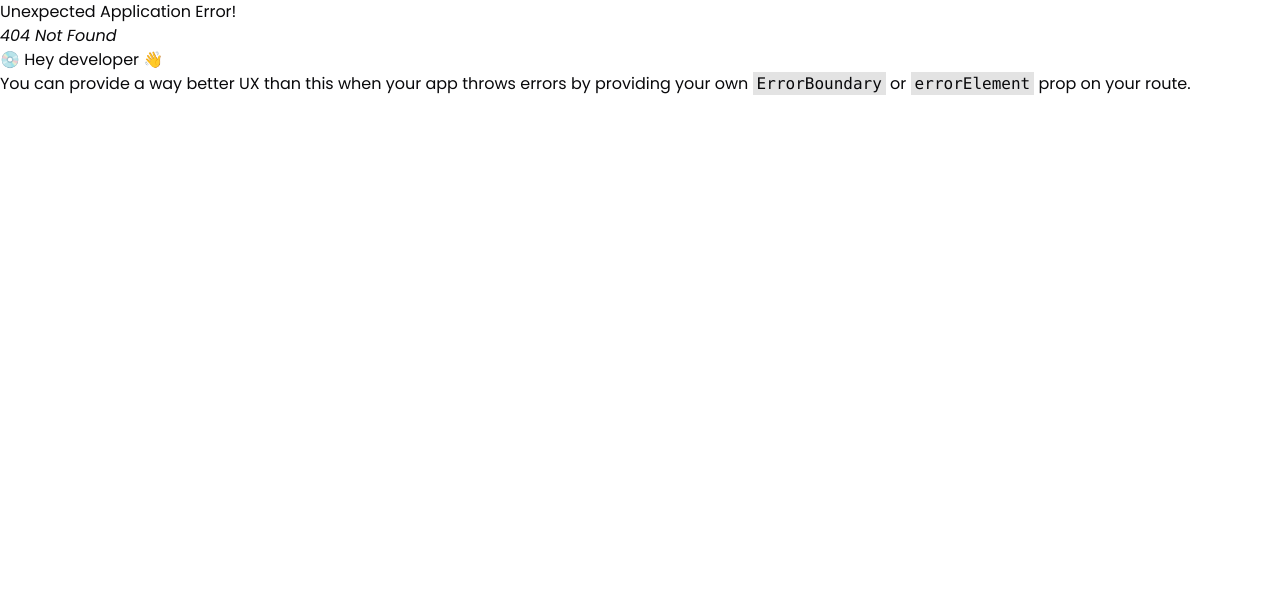
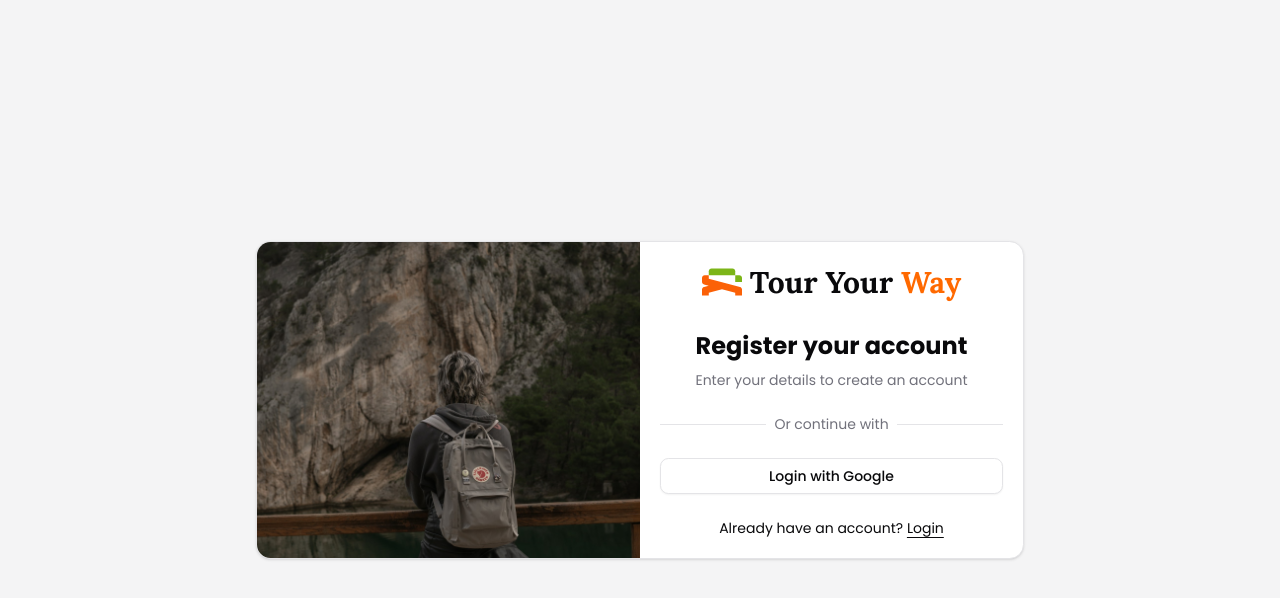
Before and after one commit to codewithsaidul/PH-Tour-Mangement-System-FrontEnd, a React (Vite) app: page /register in a window 1280 px wide. Before the commit this address had no page. Shown: the top 598 px of the page. Built offline with nearby package versions, Linux system fonts and the light colour scheme.

Commit message:
register page added

```diff
--- /dev/null
+++ b/src/components/modules/Authentication/RegisterForm.tsx
@@ -0,0 +1,50 @@
+import Logo from "@/assets/icons/Logo";
+import { Button } from "@/components/ui/button";
+import { cn } from "@/lib/utils";
+import { Link } from "react-router";
+
+export function RegisterForm({
+  className,
+  ...props
+}: React.HTMLAttributes<HTMLDivElement>) {
+  return (
+    <div className={cn("flex flex-col gap-6", className)} {...props}>
+      <div className="flex flex-col items-center gap-2 text-center">
+        <div className="flex justify-center gap-2 md:justify-start">
+          <Link to="/" className="flex items-center gap-2 font-medium mb-5">
+            <Logo />
+            <h2 className="text-foreground max-sm:hidden text-3xl font-bold font-tour-title">
+              Tour Your <span className="text-primary">Way</span>
+            </h2>
+          </Link>
+        </div>
+        <h1 className="text-2xl font-bold">Register your account</h1>
+        <p className="text-sm text-muted-foreground">
+          Enter your details to create an account
+        </p>
+      </div>
+      <div className="grid gap-6">
+        <div className="relative text-center text-sm after:absolute after:inset-0 after:top-1/2 after:z-0 after:flex after:items-center after:border-t after:border-border">
+          <span className="relative z-10 bg-background px-2 text-muted-foreground">
+            Or continue with
+          </span>
+        </div>
+
+        <Button
+          type="button"
+          variant="outline"
+          className="w-full cursor-pointer"
+        >
+          Login with Google
+        </Button>
+      </div>
+
+      <div className="text-center text-sm">
+        Already have an account?{" "}
+        <Link to="/login" className="underline underline-offset-4">
+          Login
+        </Link>
+      </div>
+    </div>
+  );
+}
--- /dev/null
+++ b/src/pages/Register.tsx
@@ -0,0 +1,29 @@
+import TravelRegister from "@/assets/images/travel-register.jpg";
+import { RegisterForm } from "@/components/modules/Authentication/RegisterForm";
+import { Card, CardContent } from "@/components/ui/card";
+import { cn } from "@/lib/utils";
+
+export default function RegisterPage() {
+  return (
+    <div className="bg-muted flex min-h-svh flex-col items-center justify-center p-6 md:p-10">
+      <div className="w-full max-w-sm md:max-w-3xl">
+        <div className={cn("flex flex-col gap-6")}>
+          <Card className="overflow-hidden p-0">
+            <CardContent className="grid p-0 md:grid-cols-2">
+              <div className="p-5 order-2">
+                <RegisterForm />
+              </div>
+              <div className="bg-muted order-1 relative hidden md:block">
+                <img
+                  src={TravelRegister}
+                  alt="Image"
+                  className="absolute inset-0 h-full w-full object-cover dark:brightness-[0.2] dark:grayscale"
+                />
+              </div>
+            </CardContent>
+          </Card>
+        </div>
+      </div>
+    </div>
+  );
+}
--- a/src/routes/router.ts
+++ b/src/routes/router.ts
@@ -1,6 +1,7 @@
 import App from "@/App";
 import HomePage from "@/pages/HomePage";
 import LoginPage from "@/pages/Login";
+import RegisterPage from "@/pages/Register";
 import { createBrowserRouter } from "react-router";
 
 export const router = createBrowserRouter([
@@ -17,5 +18,9 @@ export const router = createBrowserRouter([
   {
     path: "/login",
     Component: LoginPage
+  },
+  {
+    path: "/register",
+    Component: RegisterPage
   }
 ]);
```
